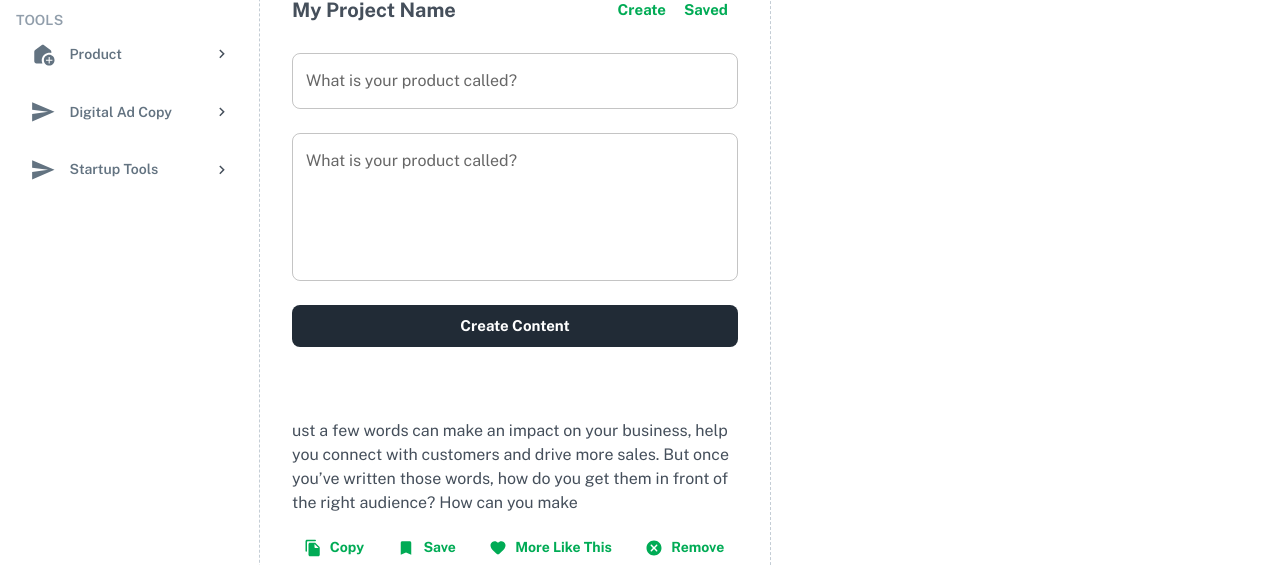
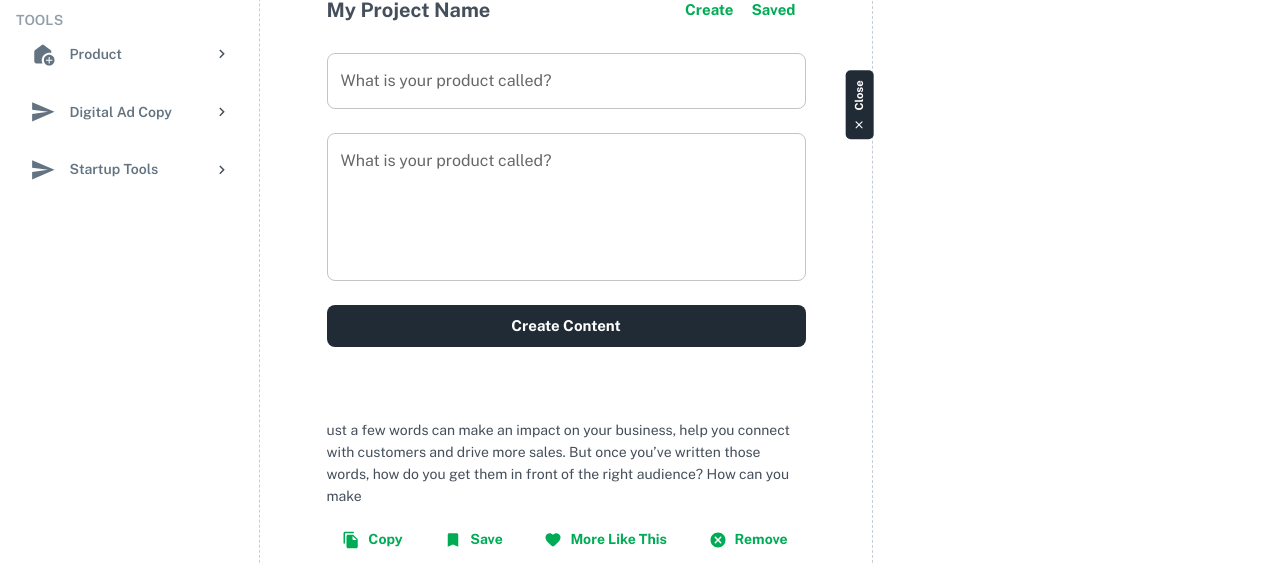
Before and after one commit to dhana0123/marathon, a React (Create React App) app: page /dashboard/Projects/create in a window 1280 px wide. Shown: the part 142-707 px from the top of the page. Built offline with nearby package versions, Linux system fonts and the light colour scheme.

Commit message:
fix(editor): Writting pad added

```diff
--- a/package.json
+++ b/package.json
@@ -16,6 +16,7 @@
     "@types/react-dom": "^18.0.9",
     "react": "^18.2.0",
     "react-dom": "^18.2.0",
+    "react-draft-wysiwyg": "^1.15.0",
     "react-router-dom": "^6.4.4",
     "react-scripts": "5.0.1",
     "typescript": "^4.9.3",
@@ -44,5 +45,9 @@
       "last 1 firefox version",
       "last 1 safari version"
     ]
+  },
+  "devDependencies": {
+    "@types/draft-js": "^0.11.10",
+    "@types/react-draft-wysiwyg": "^1.13.4"
   }
 }
--- a/src/Routes/ProjectCreate.tsx
+++ b/src/Routes/ProjectCreate.tsx
@@ -1,31 +1,96 @@
 import React from "react";
-import { Box, Divider, Stack, Typography } from "@mui/material";
+import { Box, Divider, Stack, Button, Slide } from "@mui/material";
 import { useTheme } from "@mui/system";
 import CreatePanel from "../sections/ProjectsCreate/CreatePanel";
-import EditorPanel from "../sections/ProjectsCreate/Editor";
+import WritingPad from "../sections/ProjectsCreate/WritingPad";
+import { CloseRounded, CreateRounded } from "@mui/icons-material";
 
 const ProjectCreate = () => {
   const theme = useTheme();
+  const [isEditorShown, setIsEditorShown] = React.useState(true);
   return (
     <Box my={2}>
       <Stack direction={"row"} minHeight={"100vh"}>
-        <Box width={{ xs: "100%", sm: "50%" }}>
+        <Box
+          width={{
+            xs: "100%",
+            sm: isEditorShown ? "60%" : "100%",
+            position: "relative",
+            //@ts-ignore
+            transition: theme?.transitions.create(["width"]),
+          }}
+        >
+          {!isEditorShown && (
+            <Button
+              onClick={() => setIsEditorShown(true)}
+              startIcon={
+                <CreateRounded sx={{ width: ".8rem", height: ".8rem" }} />
+              }
+              sx={{
+                position: "absolute",
+                top: 130,
+                right: "-3.6%",
+                transformOrigin: "50%",
+                transform: "rotate(270deg)",
+                backgroundColor: theme.palette.grey[800],
+                fontSize: ".7rem",
+                borderRadius: "5px",
+                "&:hover": {
+                  backgroundColor: theme.palette.grey[600],
+                  boxShadow: "none",
+                },
+              }}
+              variant="contained"
+              size="small"
+            >
+              Open Editor
+            </Button>
+          )}
           <CreatePanel />
         </Box>
+
+        <Slide in={isEditorShown} direction="left">
           <Box
             sx={{
+              position: "relative",
               border: "1.5px",
               borderColor: "grey.400",
               borderStyle: "dashed",
               borderRight: "none",
               borderTop: "none",
               borderBottom: "none",
-            display: { xs: "none", sm: "inherit" },
+              display: { xs: "none", sm: isEditorShown ? "inherit" : "none" },
             }}
-          width={"50%"}
+            width={"40%"}
           >
-          <EditorPanel />
+            <Button
+              onClick={() => setIsEditorShown(false)}
+              startIcon={
+                <CloseRounded sx={{ width: ".8rem", height: ".8rem" }} />
+              }
+              sx={{
+                position: "absolute",
+                top: 130,
+                left: -48,
+                transformOrigin: "50%",
+                transform: "rotate(270deg)",
+                backgroundColor: theme.palette.grey[800],
+                fontSize: ".7rem",
+                borderRadius: "5px",
+                "&:hover": {
+                  backgroundColor: theme.palette.grey[600],
+                  boxShadow: "none",
+                },
+              }}
+              variant="contained"
+              size="small"
+            >
+              Close
+            </Button>
+
+            <WritingPad />
           </Box>
+        </Slide>
       </Stack>
     </Box>
   );
--- a/src/index.tsx
+++ b/src/index.tsx
@@ -9,9 +9,7 @@ const root = ReactDOM.createRoot(
 );
 
 root.render(
-  <React.StrictMode>
-    <ThemeProvider theme={theme}>
-      <App />
-    </ThemeProvider>
-  </React.StrictMode>
+  <ThemeProvider theme={theme}>
+    <App />
+  </ThemeProvider>
 );
--- a/src/sections/ProjectsCreate/CreatePanel.tsx
+++ b/src/sections/ProjectsCreate/CreatePanel.tsx
@@ -5,7 +5,7 @@ import Results from "./Results";
 
 const CreatePanel = () => {
   return (
-    <Box sx={{ maxWidth: "600px", m: "auto" }}>
+    <Box sx={{ maxWidth: "543px", m: "auto" }}>
       <Typography
         px={4}
         variant="subtitle2"
--- a/src/sections/ProjectsCreate/Editor.tsx
+++ /dev/null
@@ -1,10 +0,0 @@
-import React from "react";
-import { Box } from "@mui/material";
-
-const Editor = () => {
-  return <Box>
-
-  </Box>;
-};
-
-export default Editor;
--- a/src/sections/ProjectsCreate/ResultCard.tsx
+++ b/src/sections/ProjectsCreate/ResultCard.tsx
@@ -18,7 +18,7 @@ const Results = () => {
           "&:hover": { backgroundColor: "grey.200" },
         }}
       >
-        <Typography color="grey.700">
+        <Typography variant="body2" color="grey.700">
           ust a few words can make an impact on your business, help you connect
           with customers and drive more sales. But once you’ve written those
           words, how do you get them in front of the right audience? How can you
--- a/src/sections/ProjectsCreate/Results.tsx
+++ b/src/sections/ProjectsCreate/Results.tsx
@@ -7,7 +7,7 @@ const Results = () => {
     <Box px={2} mt={5}>
       <Stack spacing={3}>
         {[1, 2, 4].map((item) => (
-          <ResultCard />
+          <ResultCard key={item} />
         ))}
       </Stack>
     </Box>
--- /dev/null
+++ b/src/sections/ProjectsCreate/WritingPad.tsx
@@ -0,0 +1,41 @@
+import React from "react";
+import { Editor } from "react-draft-wysiwyg";
+import { EditorState } from "draft-js";
+import { Box, useTheme } from "@mui/material";
+import "react-draft-wysiwyg/dist/react-draft-wysiwyg.css";
+
+const WritingPad = () => {
+  const theme = useTheme();
+  const [editorState, setEditorState] = React.useState(() =>
+    EditorState.createEmpty()
+  );
+
+  const onEditorStateChange = (editorState: EditorState) => {
+    setEditorState(editorState);
+  };
+
+  return (
+    <Box>
+      <Box>
+        <Editor
+          editorState={editorState}
+          editorStyle={{
+            minHeight: "80vh",
+            padding: "1em",
+            paddingTop: 0,
+          }}
+          toolbarStyle={{ backgroundColor: theme.palette.grey[200] }}
+          toolbar={{
+            options: ["inline", "blockType", "fontSize", "list", "history"],
+            inline: {
+              options: ["bold", "italic", "underline"],
+            },
+          }}
+          onEditorStateChange={onEditorStateChange}
+        />
+      </Box>
+    </Box>
+  );
+};
+
+export default WritingPad;
```
Also changed, not shown: 1 other file (tests, documents, lock files or other folders). Lines whose indentation alone changed are shown as unchanged.
